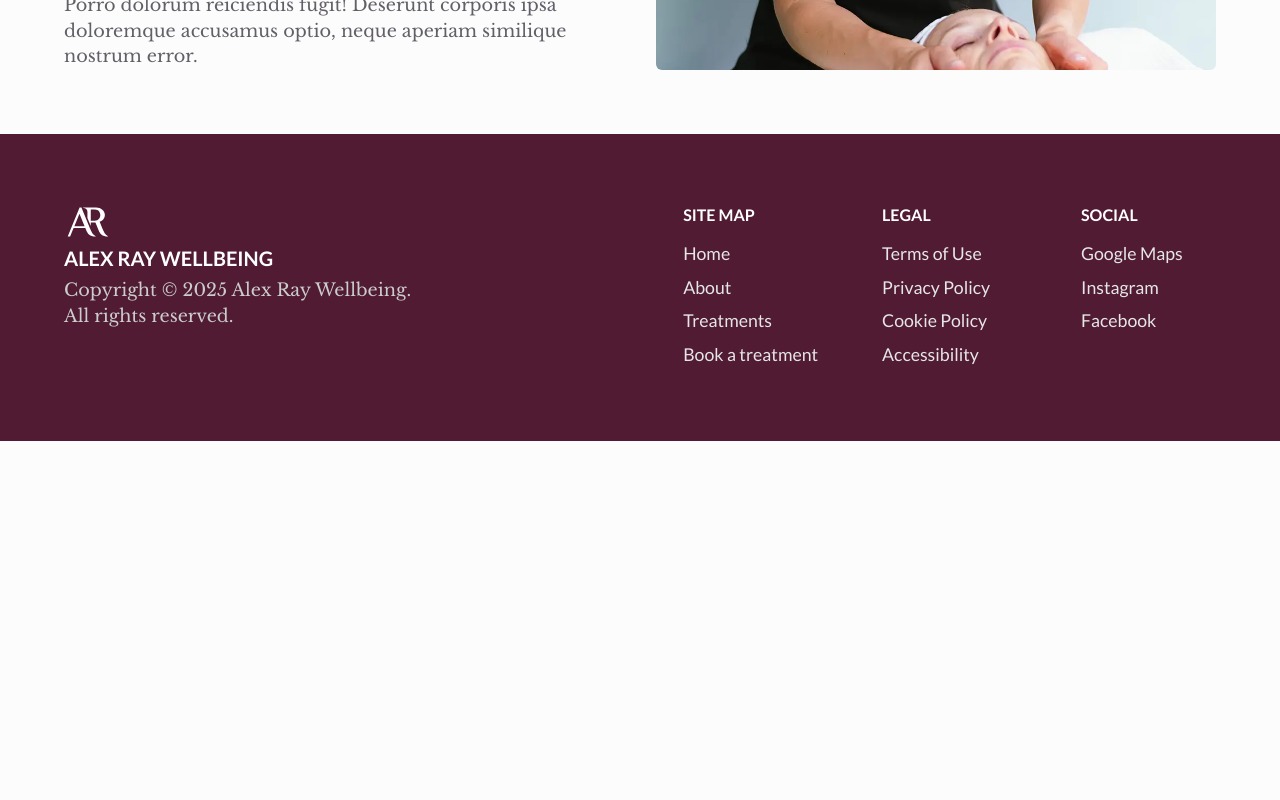
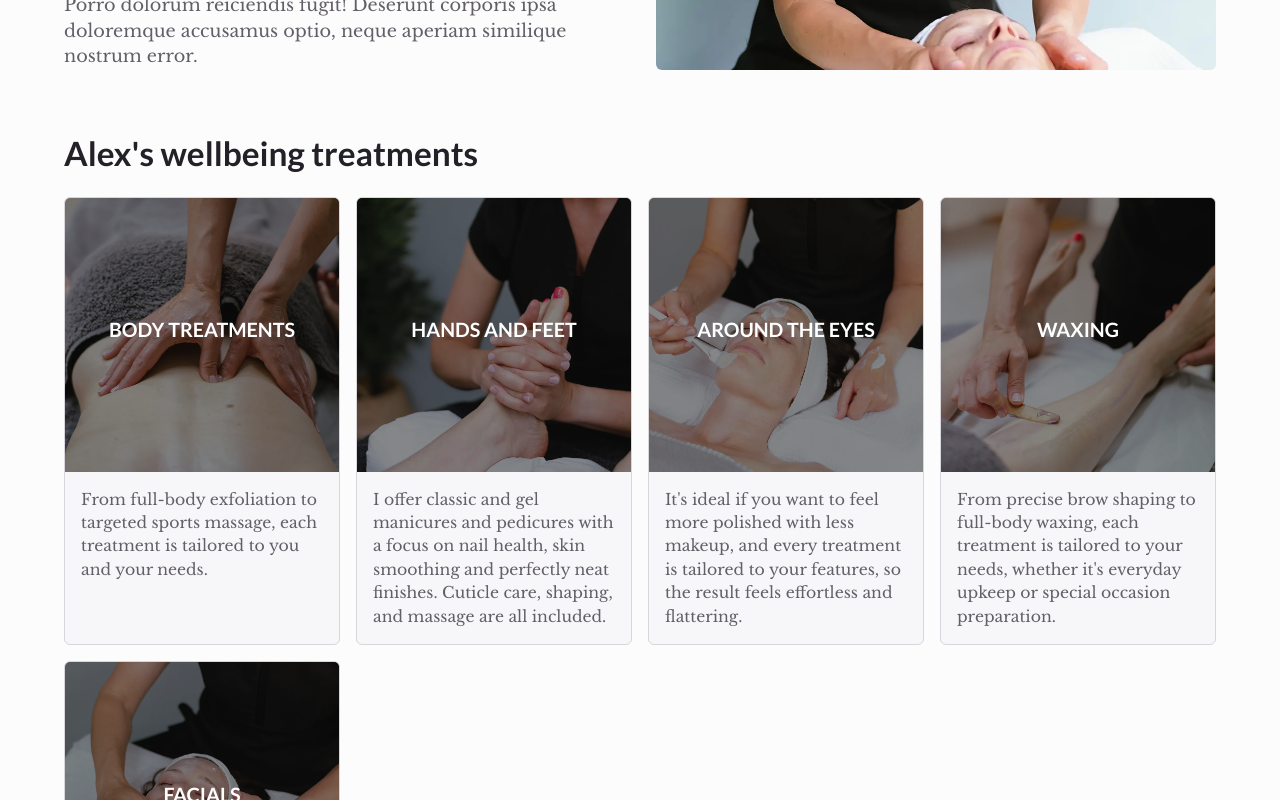
Before and after one commit to Black-and-White-Web-Development/alex-ray-treatments, a React (Vite) app: page / in a window 1280 px wide. Shown: the part 1040-1840 px from the top of the page. Before the commit the page ends 1481 px from the top, so only its background shows below. Built offline with nearby package versions, Linux system fonts and the light colour scheme.

Commit message:
Feat: add summary of treatments to homepage

```diff
--- /dev/null
+++ b/src/pages/Home/Home.scss
@@ -0,0 +1,128 @@
+@use "@/scss/util/mixins/fluid-sizing" as fluid;
+
+.treatments-summary {
+	&__heading {
+		margin-block-end: var(--space-5);
+	}
+
+	&__list {
+		list-style: none;
+
+		display: grid;
+		grid-template-columns: repeat(auto-fit, minmax(240px, 1fr));
+
+		gap: var(--space-4);
+	}
+
+	&__list-item {
+		flex: 1;
+	}
+}
+
+.summary {
+	overflow: hidden;
+
+	display: flex;
+	flex-direction: column;
+
+	height: 100%;
+
+	border-style: solid;
+	border-width: 1px;
+	border-color: var(--border-1);
+	border-radius: var(--radius-4);
+
+	background-color: var(--background-2);
+
+	&:hover {
+		& .summary__heading-container {
+			background-color: var(--grey-a11);
+		}
+		& .summary__heading {
+			transform: translateY(0);
+		}
+		& .summary__heading::after {
+			transform: scaleX(1);
+		}
+		& .summary__subheading {
+			opacity: 1;
+		}
+	}
+
+	&__header {
+		position: relative;
+	}
+
+	&__heading-container {
+		position: absolute;
+		inset: 0;
+
+		display: flex;
+		flex-direction: column;
+		justify-content: center;
+		align-items: center;
+
+		width: 100%;
+		height: 100%;
+
+		background-color: var(--grey-a10);
+
+		transition-property: background-color;
+		transition-duration: 1200ms;
+	}
+
+	&__heading {
+		display: flex;
+		justify-content: center;
+		align-items: center;
+		flex-direction: column;
+		gap: var(--space-2);
+
+		@include fluid.typography(4, 5);
+		text-align: center;
+		text-transform: uppercase;
+		text-wrap: balance;
+		color: white;
+
+		transform: translateY(35%);
+
+		transition-property: transform;
+		transition-duration: 400ms;
+	}
+	&__heading::after {
+		content: "";
+
+		width: 100%;
+		height: 1px;
+
+		background-color: white;
+
+		transform: scaleX(0);
+
+		transition-property: transform;
+		transition-duration: 400ms;
+	}
+
+	&__subheading {
+		@include fluid.typography(3, 4);
+		font-family: var(--sans-serif);
+		color: white;
+
+		opacity: 0;
+
+		transition-property: opacity;
+		transition-duration: 800ms;
+	}
+
+	&__image {
+		aspect-ratio: 1 / 1;
+		object-fit: cover;
+	}
+
+	&__body {
+		flex: 1;
+
+		padding: var(--space-4);
+		@include fluid.typography(2, 3);
+	}
+}
--- a/src/pages/Home/Home.tsx
+++ b/src/pages/Home/Home.tsx
@@ -1,6 +1,14 @@
 import TextWithImage from "@/components/TextWithImage";
 
+import type { Service as ServiceType } from "@/types/services.types";
+
 import portrait from "@/assets/alex-ray-working.webp";
+import servicesData from "@/data/treatments.json" assert { type: "json" };
+import { strToKebabCase } from "@/util/strToKebabCase";
+
+import "./Home.scss";
+
+const services = servicesData as ServiceType[];
 
 const Home = function () {
 	return (
@@ -17,6 +25,31 @@ const Home = function () {
 					"Porro dolorum reiciendis fugit! Deserunt corporis ipsa doloremque accusamus optio, neque aperiam similique nostrum error.",
 				]}
 			/>
+			<section className="treatments-summary fb-col-wrapper">
+				<h2 className="treatments-summary__heading">Alex's wellbeing treatments</h2>
+				<ul className="treatments-summary__list">
+					{services.map(service => (
+						<li key={service.id} className="treatments-summary__list-item">
+							<a className="summary__link" href={`/treatments#${strToKebabCase(service.heading)}`}>
+								<article className="summary">
+									<header className="summary__header">
+										<div className="summary__heading-container">
+											<h3 className="summary__heading">{service.heading}</h3>
+											<p className="summary__subheading">View treatments ⭢</p>
+										</div>
+										<img
+											className="summary__image"
+											src={service.image.url}
+											alt={service.image.alt}
+										/>
+									</header>
+									<p className="summary__body">{service.body[1]}</p>
+								</article>
+							</a>
+						</li>
+					))}
+				</ul>
+			</section>
 		</>
 	);
 };
--- a/src/pages/Treatments/Treatments.tsx
+++ b/src/pages/Treatments/Treatments.tsx
@@ -3,6 +3,7 @@ import Service from "@/components/Service";
 import type { Service as ServiceType } from "@/types/services.types";
 
 import servicesData from "@/data/treatments.json" assert { type: "json" };
+import { strToKebabCase } from "@/util/strToKebabCase";
 
 import "./Treatments.scss";
 
@@ -13,7 +14,11 @@ const Treatments = function () {
 		<section className="treatments">
 			<ul className="treatments__list">
 				{services.map(service => (
-					<li key={service.id} className="treatments__list-item">
+					<li
+						key={service.id}
+						id={strToKebabCase(String(service.heading))}
+						className="treatments__list-item"
+					>
 						<Service service={service} />
 					</li>
 				))}
--- /dev/null
+++ b/src/util/strToKebabCase.ts
@@ -0,0 +1 @@
+export const strToKebabCase = (str: string) => str.trim().toLowerCase().replace(/\s+/g, "-");
--- a/tsconfig.app.json
+++ b/tsconfig.app.json
@@ -1,9 +1,9 @@
 {
 	"compilerOptions": {
 		"tsBuildInfoFile": "./node_modules/.tmp/tsconfig.app.tsbuildinfo",
-		"target": "ES2020",
+		"target": "ES2021",
 		"useDefineForClassFields": true,
-		"lib": ["ES2020", "DOM", "DOM.Iterable"],
+		"lib": ["ES2021", "DOM", "DOM.Iterable"],
 		"module": "ESNext",
 		"skipLibCheck": true,
 
```
